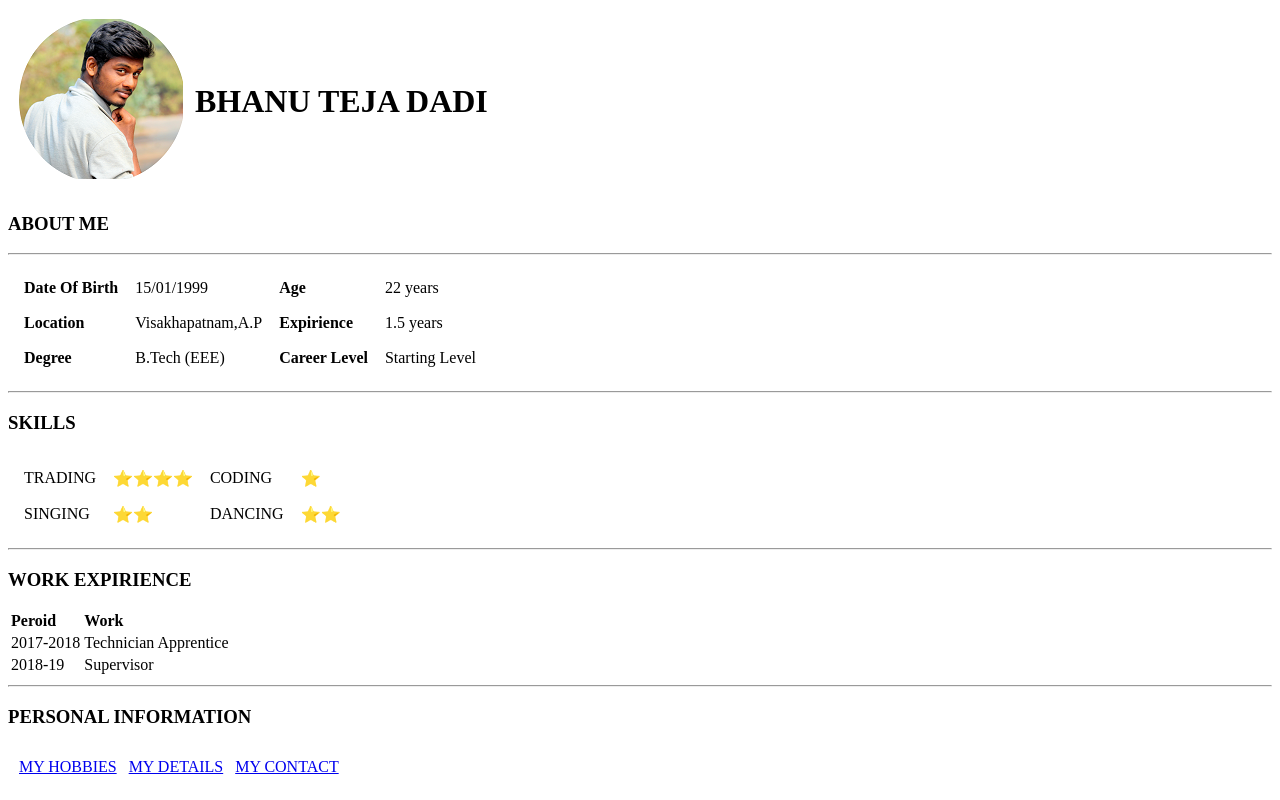
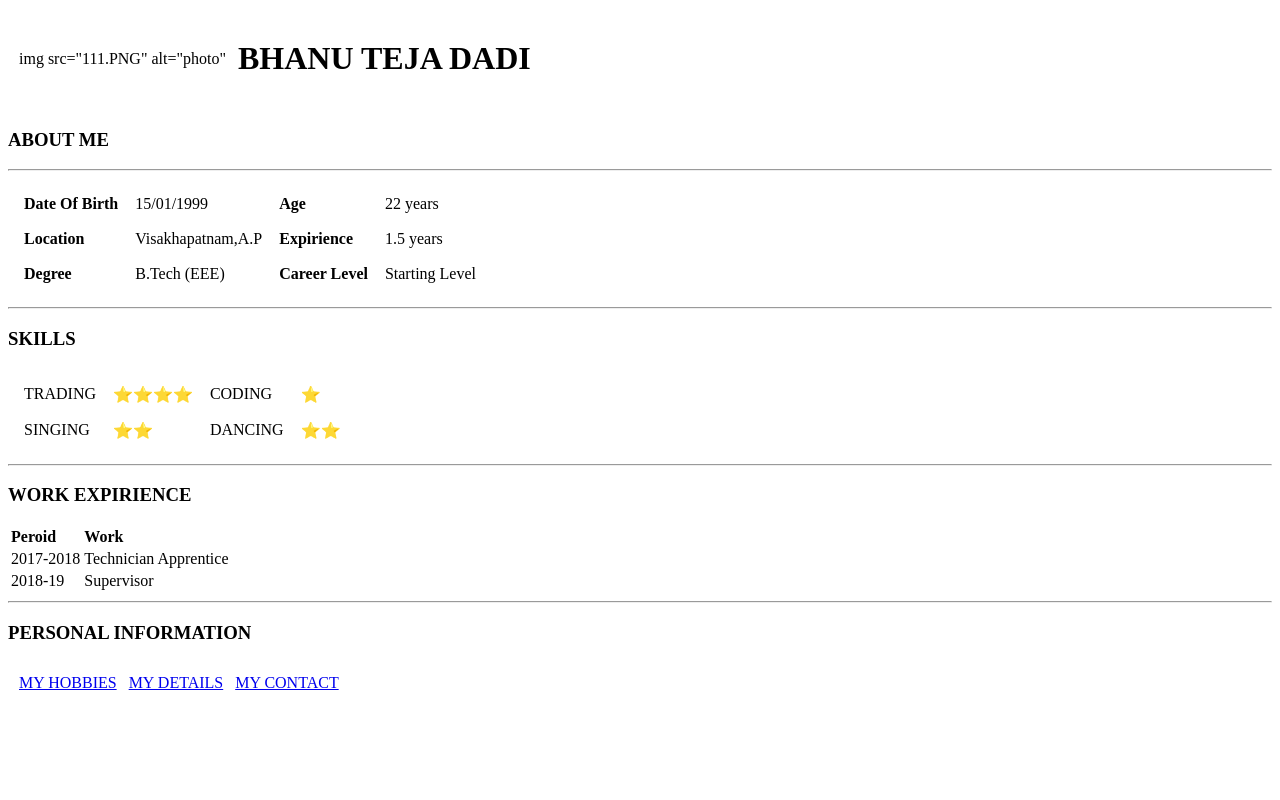
Before and after one commit to bhanuteja1501/dbt-personal-info, a plain HTML site: page index.html in a window 1280 px wide. Drawn offline with Linux system fonts and the light colour scheme.

Commit message:
Update index.html

```diff
--- a/index.html
+++ b/index.html
@@ -7,7 +7,7 @@
 <body>
   <table CELLSPACING="10">
     <tr>
-      <td><img src="123.PNG" alt="photo"></td>
+      <td>img src="111.PNG" alt="photo"</td>
       <td><h1>BHANU TEJA DADI</h1>
     </tr>
   </table>
```
